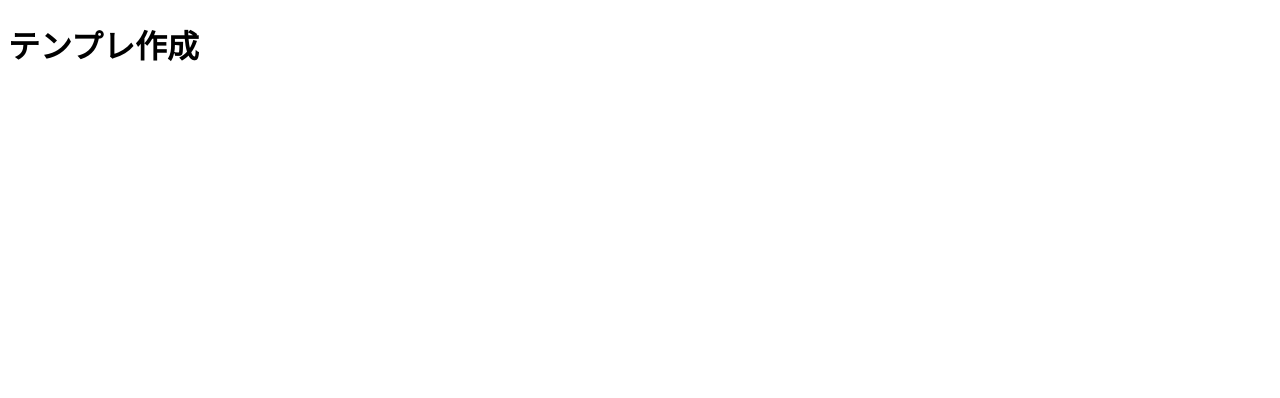
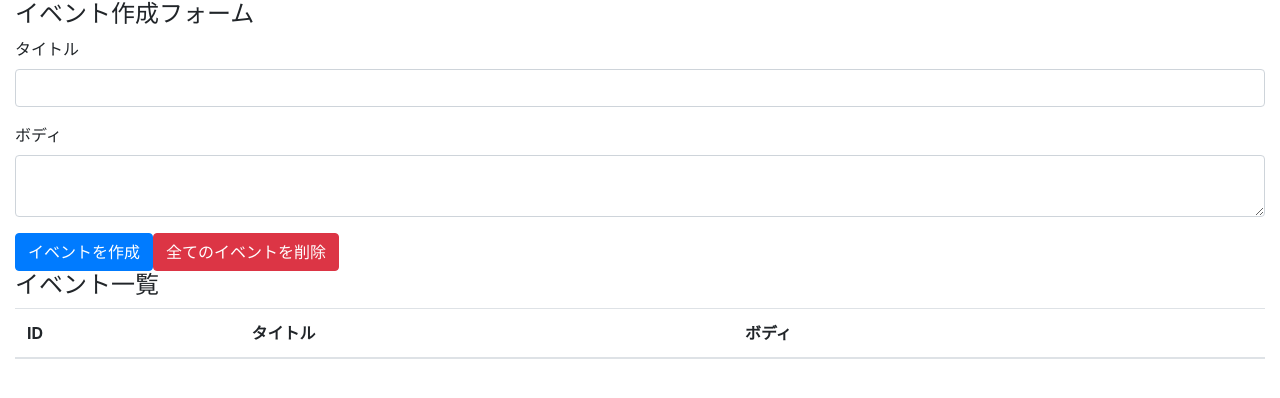
Before and after one commit to Sample-hukurou82/react_hooks_training, a React (Create React App) app: page / in a window 1280 px wide. Shown: the top 398 px of the page. Built offline with nearby package versions, Linux system fonts and the light colour scheme.

Commit message:
bootstrap導入とデザイン

```diff
--- a/package.json
+++ b/package.json
@@ -3,6 +3,7 @@
   "version": "0.1.0",
   "private": true,
   "dependencies": {
+    "bootstrap": "4.3.1",
     "react": "^17.0.1",
     "react-dom": "^17.0.1",
     "react-scripts": "3.0.1"
--- a/src/App.js
+++ /dev/null
@@ -1,11 +0,0 @@
-import React from "react";
-
-const App = () => {
-  return (
-    <div>
-      <h1>テンプレ作成</h1>
-    </div>
-  );
-};
-
-export default App;
--- /dev/null
+++ b/src/components/App.js
@@ -0,0 +1,39 @@
+import React from "react";
+
+import "bootstrap/dist/css/bootstrap.min.css";
+
+const App = () => {
+  return (
+    <div className="container-fluid">
+      <h4>イベント作成フォーム</h4>
+      <form>
+        <div className="form-group">
+          <label htmlFor="formEventTitle">タイトル</label>
+          <input className="form-control" id="formEventTitle"></input>
+        </div>
+
+        <div className="form-group">
+          <label htmlFor="formEventBody">ボディ</label>
+          <textarea className="form-control" id="formEventBody"></textarea>
+        </div>
+
+        <button className="btn btn-primary">イベントを作成</button>
+        <button className="btn btn-danger">全てのイベントを削除</button>
+      </form>
+
+      <h4>イベント一覧</h4>
+      <table class="table table-hover">
+        <thead>
+          <tr>
+            <th>ID</th>
+            <th>タイトル</th>
+            <th>ボディ</th>
+            <th></th>
+          </tr>
+        </thead>
+      </table>
+    </div>
+  );
+};
+
+export default App;
--- a/src/index.js
+++ b/src/index.js
@@ -1,5 +1,5 @@
 import React from "react";
 import ReactDOM from "react-dom";
-import App from "./App";
+import App from "./components/App";
 
 ReactDOM.render(<App />, document.getElementById("root"));
```
Also changed, not shown: 1 other file (tests, documents, lock files or other folders).
